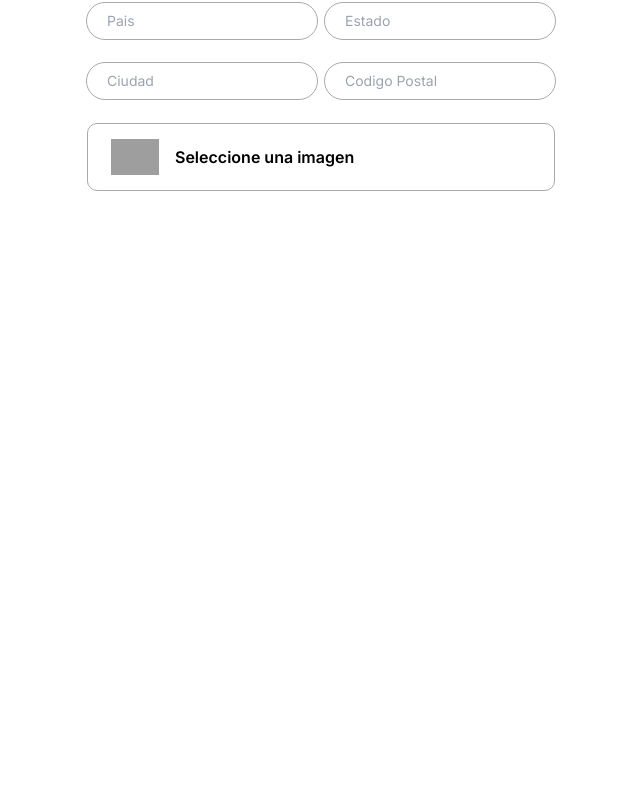
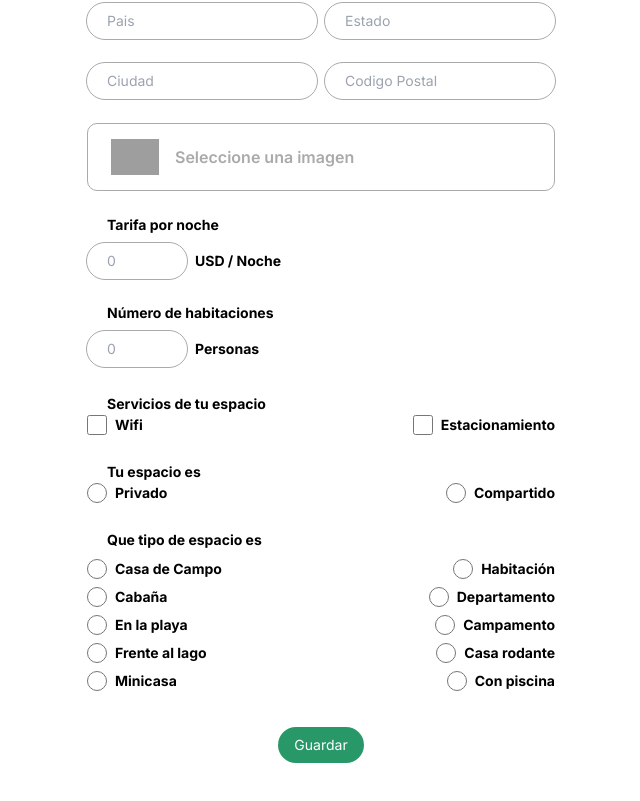
Before and after one commit to FernandoRodriguezValdivia/clonebnb, a Next.js app in the folder front-clonebnb/: page /createhosting in a window 1280 px wide. Shown: the part 293-1094 px from the top of the page, without its empty margins (319-959 px from the left). Before the commit the page ends 800 px from the top, so only its background shows below. Built offline with nearby package versions, Linux system fonts and the light colour scheme; no server answers; grey boxes are pictures that could not be loaded.

Commit message:
create form Hosting

```diff
--- a/front-clonebnb/src/app/createhosting/page.jsx
+++ b/front-clonebnb/src/app/createhosting/page.jsx
@@ -76,13 +76,216 @@ export default function Home() {
                       <Image className="w-12" src="https://www.svgrepo.com/show/485545/upload-cicle.svg" alt="file upload icon" width="512" height="512" />
                   </div>
                   <div className="relative">
-                      <span className="block text-base font-semibold relative text-blue-900 group-hover:text-blue-500">
+                      <span className="text-image-form block text-base font-semibold relative text-blue-900 group-hover:text-blue-500">
                         Seleccione una imagen
                       </span>
                   </div>
                 </label>
                 <input type="file" name="button2" id="button2" className="hidden"/>
             </div>
+            <div className="mt-4">
+              <label htmlFor="email" className="flex flex-col">
+                <span className="text-sm pl-5 font-bold w-full">Tarifa por noche</span>
+                <div>
+                  <input
+                    type="text"
+                    className="text-sm outline outline-1 outline-gray py-2 pl-5 rounded-2lg w-full mt-2"
+                    name="email"
+                    placeholder="0"
+                    style={{maxWidth: 100}}
+                  />
+                  <span className="text-sm font-bold ml-2">USD / Noche</span>
+                </div>
+              </label>
+            </div>
+
+            <div className="mt-4">
+              <label htmlFor="email" className="flex flex-col">
+                <span className="text-sm pl-5 font-bold w-full">Número de habitaciones</span>
+                <div>
+                  <input
+                    type="text"
+                    className="text-sm outline outline-1 outline-gray py-2 pl-5 rounded-2lg w-full mt-2"
+                    name="email"
+                    placeholder="0"
+                    style={{maxWidth: 100}}
+                  />
+                  <span className="text-sm font-bold ml-2">Personas</span>
+                </div>
+              </label>
+            </div>
+
+            <div className="mt-4">
+              <span className="text-sm pl-5 font-bold w-full">Servicios de tu espacio</span>
+              <div className="flex justify-between">
+                <div className="flex">
+                  <input
+                    type="checkbox"
+                    className="text-sm pl-5 rounded-2lg"
+                    name="email"
+                    style={{width: 20}}
+                  />
+                  <span className="text-sm font-bold ml-2">Wifi</span>
+                </div>
+
+                <div className="flex">
+                  <input
+                    type="checkbox"
+                    className="text-sm pl-5 rounded-2lg"
+                    name="email"
+                    style={{width: 20}}
+                  />
+                  <span className="text-sm font-bold ml-2">Estacionamiento</span>
+                </div>
+              </div>
+            </div>
+
+            <div className="mt-4">
+              <span className="text-sm pl-5 font-bold w-full">Tu espacio es</span>
+              <div className="flex justify-between">
+                <div className="flex">
+                  <input
+                    type="radio"
+                    className="text-sm pl-5 rounded-2lg"
+                    name="private"
+                    style={{width: 20}}
+                  />
+                  <span className="text-sm font-bold ml-2">Privado</span>
+                </div>
+
+                <div className="flex">
+                  <input
+                    type="radio"
+                    className="text-sm pl-5 rounded-2lg"
+                    name="private"
+                    style={{width: 20}}
+                  />
+                  <span className="text-sm font-bold ml-2">Compartido</span>
+                </div>
+              </div>
+            </div>
+
+            <div className="mt-4">
+              <span className="text-sm pl-5 font-bold w-full">Que tipo de espacio es</span>
+
+              <div className="flex justify-between mt-2">
+                <div className="flex">
+                  <input
+                    type="radio"
+                    className="text-sm pl-5 rounded-2lg"
+                    name="type"
+                    style={{width: 20}}
+                  />
+                  <span className="text-sm font-bold ml-2">Casa de Campo</span>
+                </div>
+
+                <div className="flex">
+                  <input
+                    type="radio"
+                    className="text-sm pl-5 rounded-2lg"
+                    name="type"
+                    style={{width: 20}}
+                  />
+                  <span className="text-sm font-bold ml-2">Habitación</span>
+                </div>
+              </div>
+
+              <div className="flex justify-between mt-2">
+                <div className="flex">
+                  <input
+                    type="radio"
+                    className="text-sm pl-5 rounded-2lg"
+                    name="type"
+                    style={{width: 20}}
+                  />
+                  <span className="text-sm font-bold ml-2">Cabaña</span>
+                </div>
+
+                <div className="flex">
+                  <input
+                    type="radio"
+                    className="text-sm pl-5 rounded-2lg"
+                    name="type"
+                    style={{width: 20}}
+                  />
+                  <span className="text-sm font-bold ml-2">Departamento</span>
+                </div>
+              </div>
+
+              <div className="flex justify-between mt-2">
+                <div className="flex">
+                  <input
+                    type="radio"
+                    className="text-sm pl-5 rounded-2lg"
+                    name="type"
+                    style={{width: 20}}
+                  />
+                  <span className="text-sm font-bold ml-2">En la playa</span>
+                </div>
+
+                <div className="flex">
+                  <input
+                    type="radio"
+                    className="text-sm pl-5 rounded-2lg"
+                    name="type"
+                    style={{width: 20}}
+                  />
+                  <span className="text-sm font-bold ml-2">Campamento</span>
+                </div>
+              </div>
+
+              <div className="flex justify-between mt-2">
+                <div className="flex">
+                  <input
+                    type="radio"
+                    className="text-sm pl-5 rounded-2lg"
+                    name="type"
+                    style={{width: 20}}
+                  />
+                  <span className="text-sm font-bold ml-2">Frente al lago</span>
+                </div>
+
+                <div className="flex">
+                  <input
+                    type="radio"
+                    className="text-sm pl-5 rounded-2lg"
+                    name="type"
+                    style={{width: 20}}
+                  />
+                  <span className="text-sm font-bold ml-2">Casa rodante</span>
+                </div>
+              </div>
+
+              <div className="flex justify-between mt-2">
+                <div className="flex">
+                  <input
+                    type="radio"
+                    className="text-sm pl-5 rounded-2lg"
+                    name="type"
+                    style={{width: 20}}
+                  />
+                  <span className="text-sm font-bold ml-2">Minicasa</span>
+                </div>
+
+                <div className="flex">
+                  <input
+                    type="radio"
+                    className="text-sm pl-5 rounded-2lg"
+                    name="type"
+                    style={{width: 20}}
+                  />
+                  <span className="text-sm font-bold ml-2">Con piscina</span>
+                </div>
+              </div>
+            </div>
+
+            <button
+              type="button"
+              className="m-auto text-sm mt-7 px-4 py-2 rounded bg-green text-white rounded-2lg hover:bg-black focus:outline-none"
+            >
+              Guardar
+            </button>
+
           </form>
         </div>
       </main>
--- a/front-clonebnb/src/app/createhosting/style.css
+++ b/front-clonebnb/src/app/createhosting/style.css
@@ -2,3 +2,6 @@
   border-radius: 10px;
   border-color: #AAAAAA;
 }
+.text-image-form{
+  color: #AAAAAA;
+}
```
